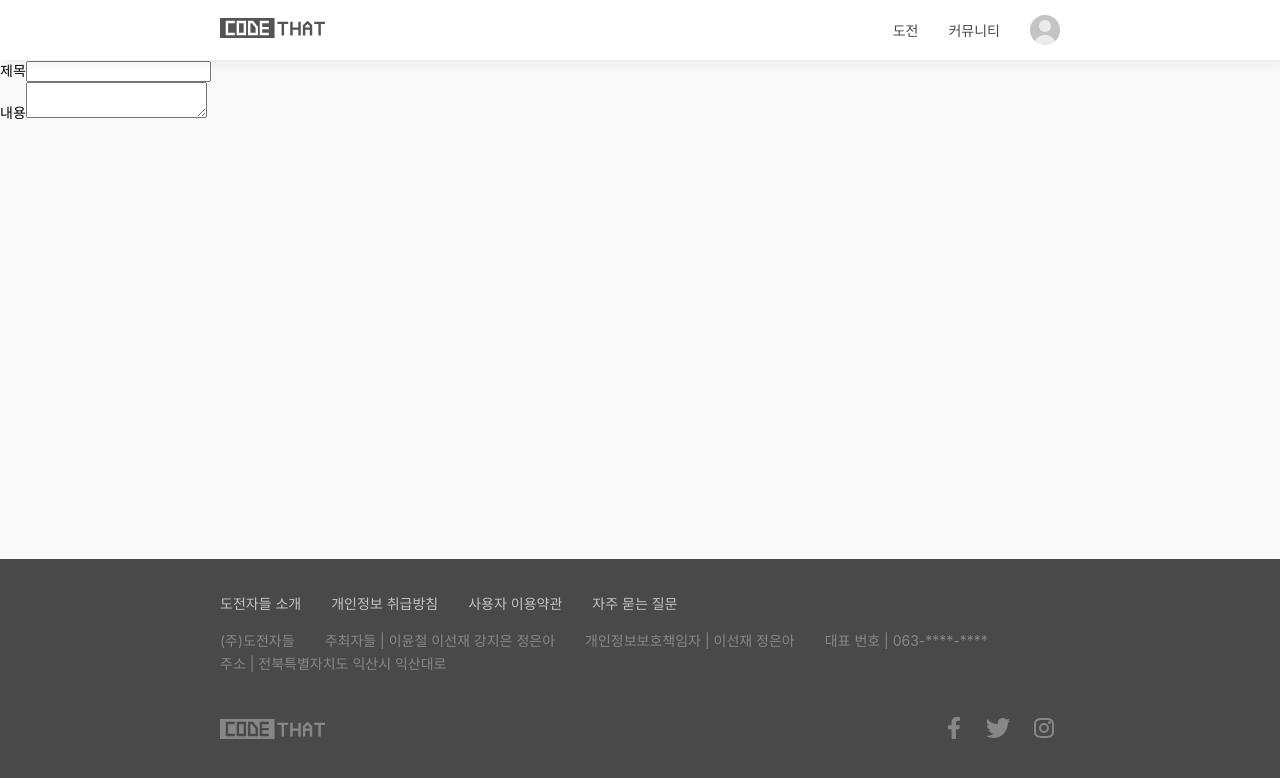
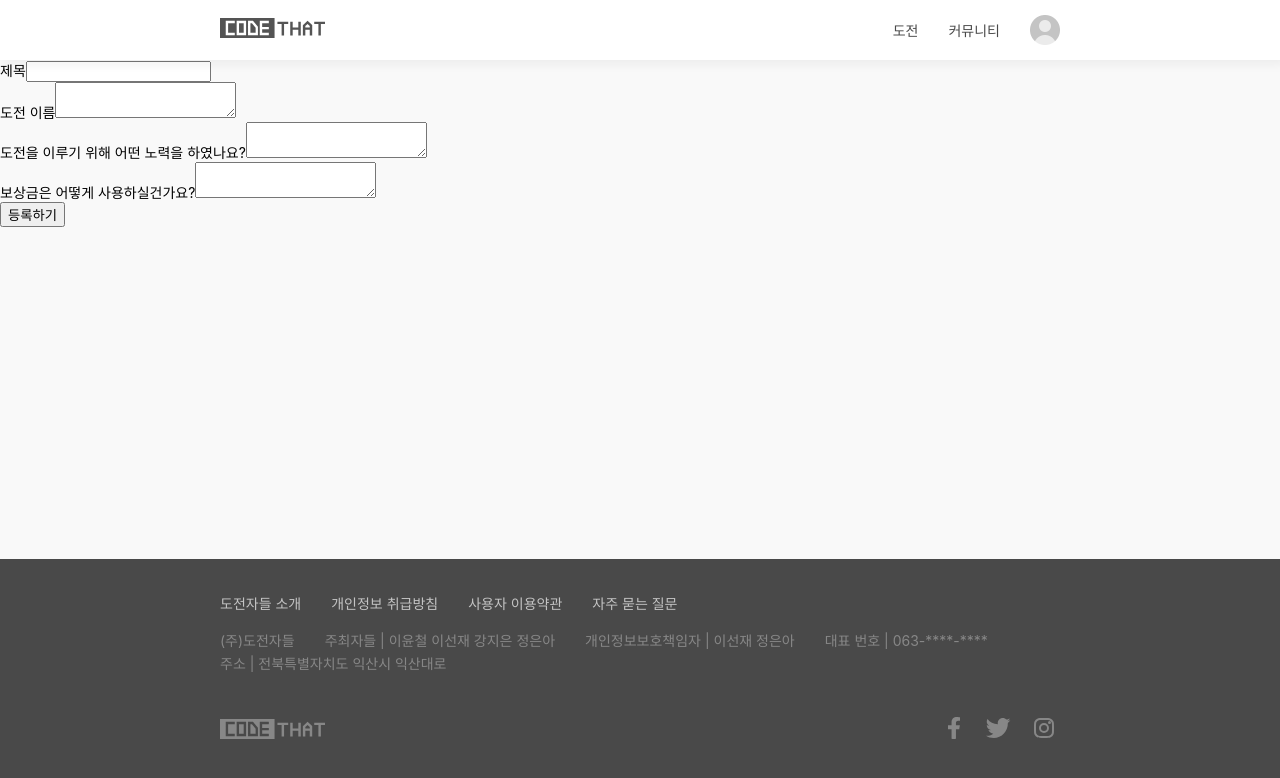
Before and after one commit to euneff/challengers-front, a React (Create React App) app: page /review in a window 1280 px wide. Shown: the top 778 px of the page. Built offline with nearby package versions, Linux system fonts and the light colour scheme; no server answers; a web font is replaced by a local one.

Commit message:
edit review

```diff
--- /dev/null
+++ b/src/pages/Review.css
@@ -0,0 +1,3 @@
+.iGroup{
+  margin-bottom: 0px 0px 20px;
+}
--- a/src/pages/Review.js
+++ b/src/pages/Review.js
@@ -8,10 +8,24 @@ function Review(){
         <input type='text'/>
       </div>
       <div>
-    내용
+        도전 이름
         <textarea></textarea>
       </div>
+      <div>
+        도전을 이루기 위해 어떤 노력을 하였나요?
+        <textarea></textarea>
       </div>
+      <div>
+        보상금은 어떻게 사용하실건가요?
+        <textarea></textarea>
+      </div>
+      <button >
+        등록하기
+      </button>
+
+    </div>
+
+
   )
 }
 
```
Lines whose indentation alone changed are shown as unchanged.
